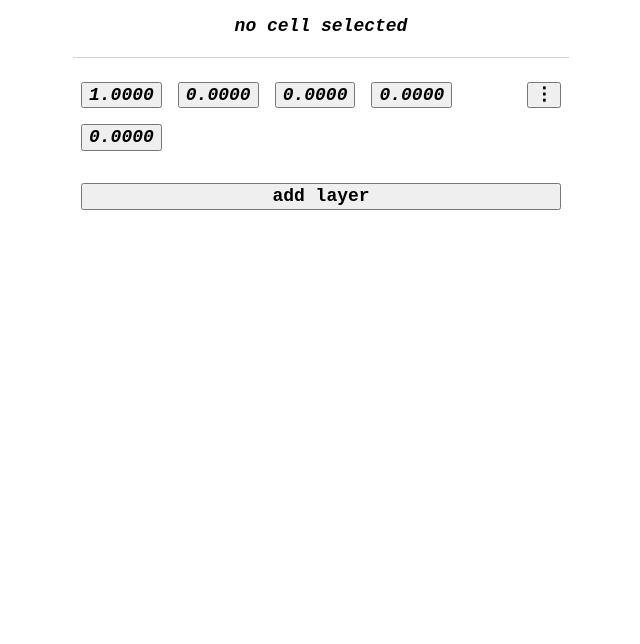
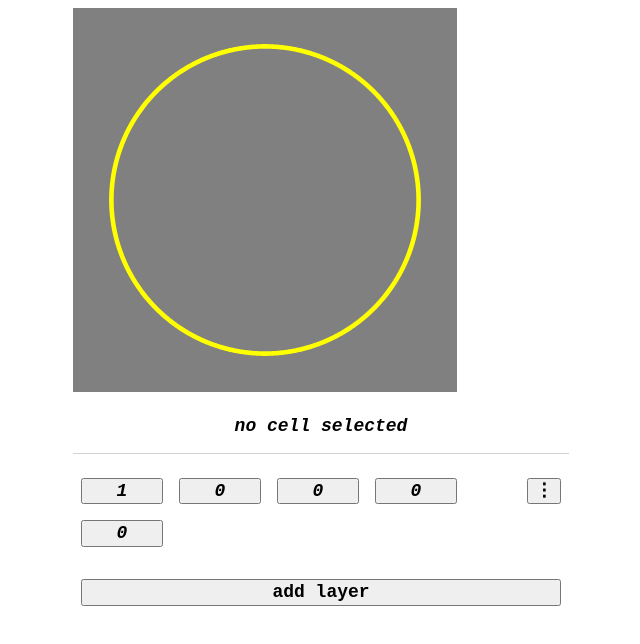
Before and after one commit to clumsycomputer/clumsy-website, a Next.js app: page /toys/loop in a window 1280 px wide. Shown: the top 644 px of the page, without its empty margins (319-959 px from the left). Built offline with nearby package versions, Linux system fonts and the light colour scheme.

Commit message:
feature(LoopToyPage): moar progress on new page layout

```diff
--- a/components/pages/toys/loop/LoopToyPage.tsx
+++ b/components/pages/toys/loop/LoopToyPage.tsx
@@ -1,18 +1,73 @@
-import { useRef, useState } from "react";
+import { useEffect, useLayoutEffect, useMemo, useRef, useState } from "react";
 import { Page } from "../../../common/Page/Page";
-import { LoopStructure } from "./common/geometry/loop/encodings";
+import { Point2 } from "./common/geometry/general/encodings";
+import { LoopPoint, LoopStructure } from "./common/geometry/loop/encodings";
+import { getLoopPoint } from "./common/geometry/loop/getLoopPoint";
 import styles from "./LoopToyPage.module.scss";
 
 export function LoopToyPage() {
-  const focusedInputRef = useRef<HTMLInputElement>(null);
+  const activeCellInputRef = useRef<HTMLInputElement>(null);
   const [activeCellState, setActiveCellState] = useState<ActiveCellState>({
     stateType: "noActiveCell",
   });
+  useLayoutEffect(() => {
+    activeCellInputRef.current?.focus();
+  }, [activeCellState]);
   const [layersState, setLayersState] = useState<Array<LoopLayer>>([
     getNewLoopLayer({
       loopLayerId: generateLoopLayerId(),
     }),
   ]);
+  const loopPointsData = useMemo(() => {
+    const loopStructure = getLoopStructure({
+      someLoopLayers: layersState,
+    });
+    const pointCount = 1024;
+    const maxPointMagnitudeRef: [number] = [0];
+    const maxCosineMagnitudeRef: [number] = [0];
+    const maxSineMagnitudeRef: [number] = [0];
+    const loopPointsData: Array<
+      [LoopPoint, [Point2, [number]], [number, [number]], [number, [number]]]
+    > = [];
+    for (let pointIndex = 0; pointIndex < pointCount; pointIndex++) {
+      const loopPoint = getLoopPoint({
+        someLoopStructure: loopStructure,
+        inputAngle: ((2 * Math.PI) / pointCount) * pointIndex,
+      });
+      const deltaLoopPointX = loopPoint[0] - loopPoint[2][0];
+      const deltaLoopPointY = loopPoint[1] - loopPoint[2][1];
+      const loopPointMagnitude = Math.sqrt(
+        deltaLoopPointX * deltaLoopPointX + deltaLoopPointY * deltaLoopPointY
+      );
+      maxPointMagnitudeRef[0] =
+        loopPointMagnitude > maxPointMagnitudeRef[0]
+          ? loopPointMagnitude
+          : maxPointMagnitudeRef[0];
+      const zeroOriginLoopPoint: Point2 = [
+        loopPoint[0] - loopPoint[2][0],
+        loopPoint[1] - loopPoint[2][1],
+      ];
+      const pointCosine = loopPoint[0] - loopPoint[2][0];
+      const pointCosineMagnitude = Math.abs(pointCosine);
+      maxCosineMagnitudeRef[0] =
+        pointCosineMagnitude > maxCosineMagnitudeRef[0]
+          ? pointCosineMagnitude
+          : maxCosineMagnitudeRef[0];
+      const pointSine = loopPoint[1] - loopPoint[2][1];
+      const pointSineMagnitude = Math.abs(pointSine);
+      maxSineMagnitudeRef[0] =
+        pointSineMagnitude > maxSineMagnitudeRef[0]
+          ? pointSineMagnitude
+          : maxSineMagnitudeRef[0];
+      loopPointsData.push([
+        loopPoint,
+        [zeroOriginLoopPoint, maxPointMagnitudeRef],
+        [pointCosine, maxCosineMagnitudeRef],
+        [pointSine, maxSineMagnitudeRef],
+      ]);
+    }
+    return loopPointsData;
+  }, [layersState]);
   return (
     <Page
       pageContentContainerClassname={styles.pageContentContainer}
@@ -20,7 +75,74 @@ export function LoopToyPage() {
       pageTabTitle={"loop toy - clumsycomputer"}
       pageDescription={"a fun little toy for exploring loops"}
     >
-      <div style={{ display: "flex", flexDirection: "column", padding: 8 }}>
+      <div
+        style={{
+          display: "flex",
+          flexDirection: "column",
+          padding: 8,
+          paddingBottom: 0,
+        }}
+      >
+        <div
+          style={{
+            display: "flex",
+            flexDirection: "row",
+          }}
+        >
+          <div style={{ flexGrow: 1, maxWidth: 256 + 128, display: "flex" }}>
+            <svg
+              viewBox={`${-1.25} ${-1.25} ${2.5} ${2.5}`}
+              // width={256}
+              // height={256}
+            >
+              <rect
+                x={-1.25}
+                y={-1.25}
+                width={2.5}
+                height={2.5}
+                fill={"gray"}
+              />
+              <g transform="scale(1,-1)">
+                <polygon
+                  points={loopPointsData
+                    .map(
+                      (someLoopPointData) =>
+                        `${
+                          someLoopPointData[1][0][0] /
+                          someLoopPointData[1][1][0]
+                        },${
+                          someLoopPointData[1][0][1] /
+                          someLoopPointData[1][1][0]
+                        }`
+                    )
+                    .join(" ")}
+                  fillOpacity={0}
+                  strokeWidth={0.03}
+                  stroke={"yellow"}
+                  strokeLinejoin={"round"}
+                  strokeLinecap={"round"}
+                />
+              </g>
+            </svg>
+          </div>
+        </div>
+        <div
+          style={{
+            marginTop: 8,
+            // borderTopStyle: "solid",
+            // borderTopColor: "lightgrey",
+            // borderTopWidth: 1,
+          }}
+        />
+      </div>
+      <div
+        style={{
+          display: "flex",
+          flexDirection: "column",
+          padding: 8,
+          paddingBottom: 0,
+        }}
+      >
         {activeCellState.stateType === "noActiveCell" ? (
           <div
             style={{
@@ -42,6 +164,7 @@ export function LoopToyPage() {
             </div>
             <div style={{ display: "flex" }}>
               <input
+                ref={activeCellInputRef}
                 style={{ fontSize: 18, fontWeight: 600, fontStyle: "italic" }}
                 type={"number"}
                 step={0.04}
@@ -54,13 +177,38 @@ export function LoopToyPage() {
                     };
                   });
                 }}
+                onKeyDown={(someKeyDownEvent) => {
+                  if (someKeyDownEvent.key === "Enter") {
+                    setLayersState((currentLayersState) => {
+                      const nextLayersState = [...currentLayersState];
+                      nextLayersState.splice(activeCellState.layerIndex, 1, {
+                        ...nextLayersState[activeCellState.layerIndex],
+                        [activeCellState.fieldKey]:
+                          activeCellState.fieldValue === 1
+                            ? 1
+                            : activeCellState.fieldValue < 0
+                            ? ((activeCellState.fieldValue % 1) + 1) % 1
+                            : activeCellState.fieldValue > 1
+                            ? activeCellState.fieldValue % 1
+                            : activeCellState.fieldValue,
+                      });
+                      return nextLayersState;
+                    });
+                  }
+                }}
                 onBlur={() => {
                   setLayersState((currentLayersState) => {
                     const nextLayersState = [...currentLayersState];
                     nextLayersState.splice(activeCellState.layerIndex, 1, {
                       ...nextLayersState[activeCellState.layerIndex],
                       [activeCellState.fieldKey]:
-                        (activeCellState.fieldValue + 1) % 1,
+                        activeCellState.fieldValue === 1
+                          ? 1
+                          : activeCellState.fieldValue < 0
+                          ? ((activeCellState.fieldValue % 1) + 1) % 1
+                          : activeCellState.fieldValue > 1
+                          ? activeCellState.fieldValue % 1
+                          : activeCellState.fieldValue,
                     });
                     return nextLayersState;
                   });
@@ -70,7 +218,12 @@ export function LoopToyPage() {
           </div>
         )}
         <div
-          style={{ height: 1, backgroundColor: "lightgrey", marginTop: 12 }}
+          style={{
+            marginTop: 8,
+            borderTopStyle: "solid",
+            borderTopColor: "lightgrey",
+            borderTopWidth: 1,
+          }}
         />
       </div>
       <div
@@ -79,6 +232,7 @@ export function LoopToyPage() {
           display: "flex",
           flexDirection: "column",
           overflow: "scroll",
+          paddingTop: 8,
           paddingBottom: 8,
         }}
       >
@@ -272,7 +426,7 @@ function LoopLayerCell(props: LoopLayerCellProps) {
     >
       <button
         style={{
-          minWidth: 64,
+          width: 82,
           flexShrink: 1,
           overflow: "hidden",
           textOverflow: "ellipsis",
@@ -283,8 +437,81 @@ function LoopLayerCell(props: LoopLayerCellProps) {
         }}
         onClick={onClick}
       >
-        {cellValue.toFixed(4)}
+        {parseFloat(cellValue.toFixed(4))}
       </button>
     </div>
   );
 }
+
+interface GetLoopStructureApi {
+  someLoopLayers: Array<LoopLayer>;
+}
+
+function getLoopStructure(api: GetLoopStructureApi): LoopStructure {
+  const { someLoopLayers } = api;
+  const [currentLayer, ...remainingLoopLayers] = someLoopLayers;
+  return currentLayer
+    ? _getLoopStructure({
+        currentLayer,
+        remainingLoopLayers,
+      })
+    : {
+        structureType: "initial",
+        loopBase: {
+          radius: 1,
+          center: [0, 0],
+        },
+        subStructure: {
+          structureType: "terminal",
+          relativeSubRadius: 1,
+          relativeSubDepth: 0,
+          subPhase: 0,
+          subOrientation: 0,
+          loopRotation: 0,
+        },
+      };
+}
+
+interface _GetLoopStructureApi {
+  currentLayer: LoopLayer;
+  remainingLoopLayers: Array<LoopLayer>;
+}
+
+function _getLoopStructure(api: _GetLoopStructureApi): LoopStructure {
+  const { currentLayer, remainingLoopLayers } = api;
+  return remainingLoopLayers.length > 0
+    ? {
+        structureType: "initial",
+        loopBase: {
+          radius: 1,
+          center: [0, 0],
+        },
+        subStructure: {
+          structureType: "interposed",
+          relativeSubRadius: currentLayer.relativeSubRadius,
+          relativeSubDepth: currentLayer.relativeSubDepth,
+          subPhase: 2 * Math.PI * currentLayer.relativeSubPhase,
+          subOrientation: 2 * Math.PI * currentLayer.relativeSubOrientation,
+          loopRotation: 2 * Math.PI * currentLayer.relativeLoopRotation,
+          subStructure: _getLoopStructure({
+            currentLayer: remainingLoopLayers[0],
+            remainingLoopLayers: remainingLoopLayers.slice(1),
+          }).subStructure,
+        },
+      }
+    : {
+        structureType: "initial",
+        loopBase: {
+          radius: 1,
+          center: [0, 0],
+        },
+        subStructure: {
+          structureType: "terminal",
+          relativeSubRadius: currentLayer.relativeSubRadius,
+          relativeSubDepth: currentLayer.relativeSubDepth,
+          subPhase: 2 * Math.PI * currentLayer.relativeSubPhase,
+          subOrientation: 2 * Math.PI * currentLayer.relativeSubOrientation,
+          loopRotation: 2 * Math.PI * currentLayer.relativeLoopRotation,
+        },
+      };
+}
```
